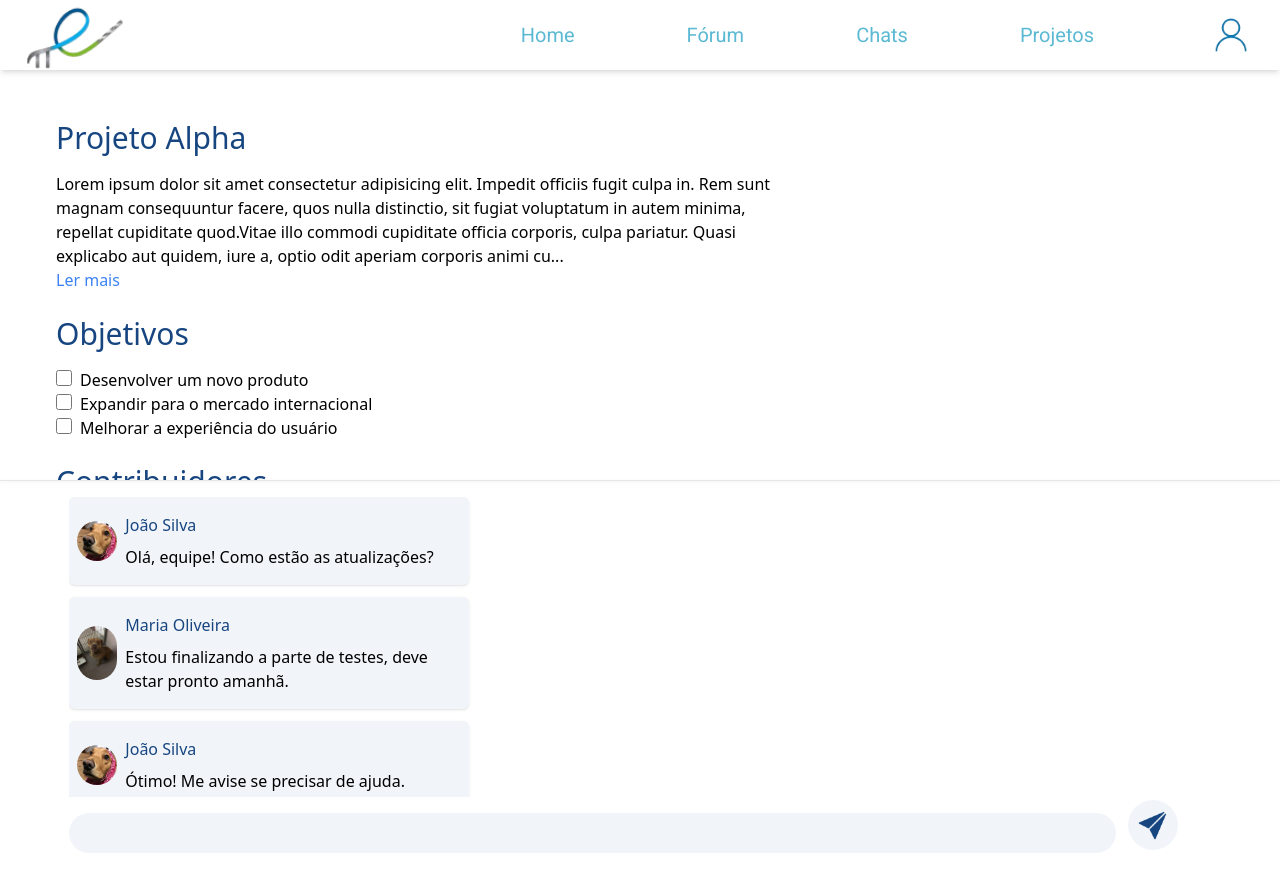
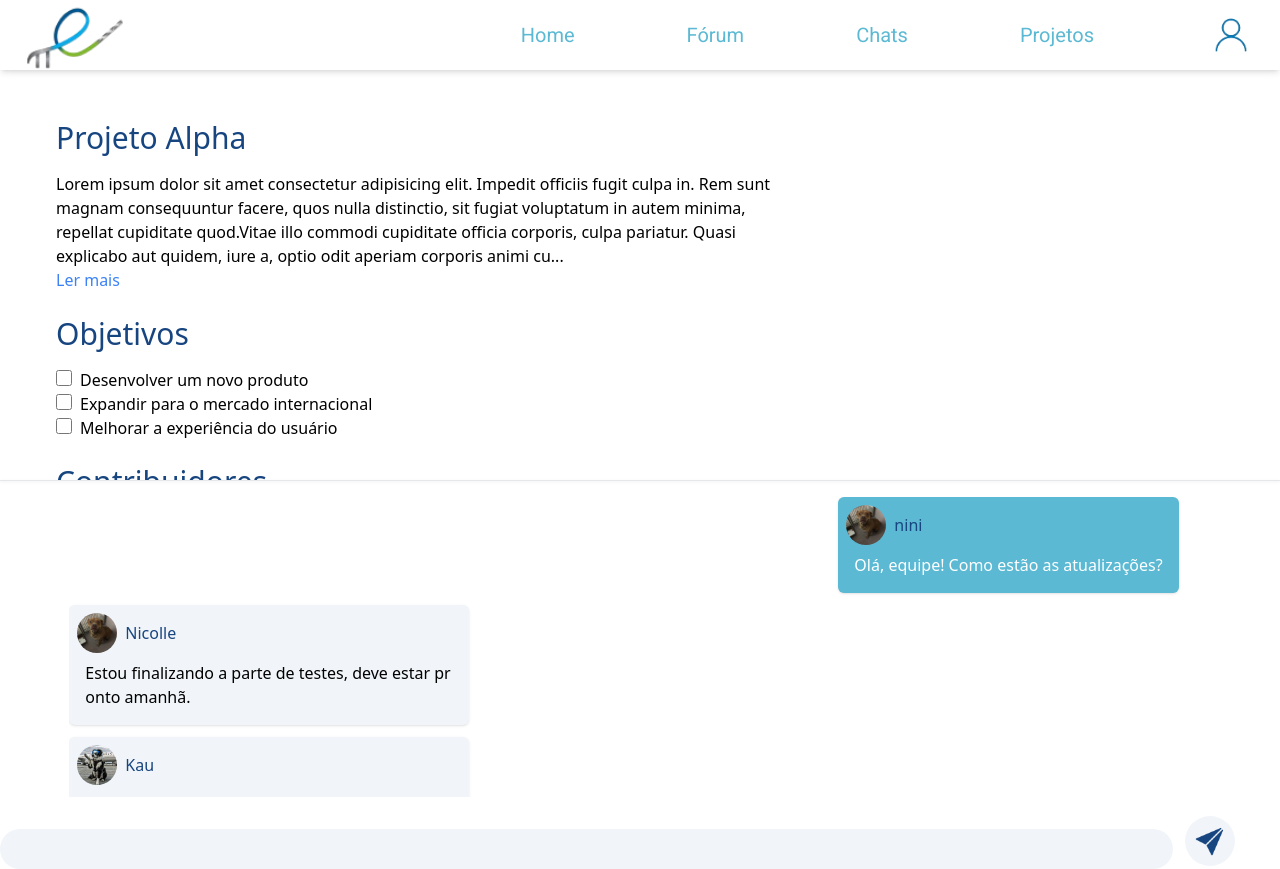
Before and after one commit to matiaszo/forum_ets_frontend, a Next.js app: page /projectSelected in a window 1280 px wide. Built offline with nearby package versions, Linux system fonts and the light colour scheme.

Commit message:
feedback and messages

```diff
--- a/src/app/projectSelected/page.tsx
+++ b/src/app/projectSelected/page.tsx
@@ -8,6 +8,13 @@ import ImageComponent from "@/components/image";
 const idProjectExemple = 1;
 const limit = 350;
 const dataItems = data.find(project => project.id == idProjectExemple);
+
+interface User{
+    id : number
+    image : string
+    name : string
+    //instructor : boolean
+}
 
 const projectPage = () => {
 
@@ -28,12 +35,7 @@ const projectPage = () => {
             const newMessageObject = {
                 id: messages.length + 1,
                 text: newMessage,
-                user: {
-                    id: 1,
-                    name: "Matias Zuniga",
-                    image: "Matias3.jpg",
-                    instructor: false
-                }
+                id_user: 1
             };
 
             setMessages(prevMessages => [...prevMessages, newMessageObject]); // adiciona a nova mensagem na lista
@@ -125,14 +127,16 @@ const projectPage = () => {
                 </div>
 
                 {/* Mostrando contribuidores do projeto */}
-                <div className="ml-8 mt-6">
+                <div className="flex flex-col ml-8 mt-6 w-[300px]">
                     <h1 className={styles.title}>Contribuidores</h1>
                     {dataItems?.users?.map((contributor, index) => (
                         <div key={index} className="flex gap-3 items-center mt-6">
                             <ImageComponent src="topic1.png" width={20} height={20} alt="" />
-                            <h1>{contributor.image}</h1>
+
+                            <ImageComponent src={contributor.image} alt="" width={30} height={30} className="rounded-full object-cover aspect-square" />
+                            <h1>{contributor.name}</h1>
                             <button
-                                className="bg-blue2 text-white rounded p-2 hover:shadow hover:bg-blue1"
+                                className="flex bg-blue2 text-white self-end justify-self-end rounded p-2 hover:shadow hover:bg-blue1"
                                 onClick={() => { setOpen(true) }}
                             >
                                 Feedback
@@ -142,15 +146,53 @@ const projectPage = () => {
                 </div>
             </div>
 
-            {/* cards de mensagens */}
-            <hr className="shadow" />
-            <div className="flex flex-col w-11/12 p-4 justify-self-center">
+                {/* cards de mensagens */}
+                <hr className="shadow" />
+                <div className="flex flex-col w-11/12 p-4 justify-self-center">
                 <div className="flex flex-col h-[300px] overflow-y-auto gap-3 scrollbar-thin scrollbar-thumb-blue3 scrollbar-track-gray-100">
-                    {messages.map((msg) => (
+                    {messages.map((msg) => {
+                    const exempleIdUserLogged = 1;  // id do usuário logado exemplo, vamos pegar do local stored
+
+                    let MsgOwner =
+                    {
+                        name: "<Deletado>",
+                        image: "",
+                        id: -1
+                    }; // default
+
+                    let CurrentUser : boolean = false; // inicia como false
+
+                    if(dataItems != undefined)
+                    {
+                        let users = dataItems.users;
+                        for(let i = 0; i < users.length; ++i)
+                        {
+                            // itera sobre os usuários e envia quem enviou a msg
+                            if(users[i].id === msg.id_user)
+                            {
+                                MsgOwner = users[i];
+                                if(users[i].id === exempleIdUserLogged)
+                                {
+                                    CurrentUser = true; // se for o user atual mandando mensagem
+                                }
+                                break;
+                            }
+                        }
+                    }
+
+                    return (
                         <div key={msg.id}>
-                            <CardMessage user={msg.user.name} text={msg.text} image={msg.user.image} />
+                        <CardMessage
+                            user={MsgOwner.name}
+                            curUser={CurrentUser}
+                            text={msg.text}
+                            image={MsgOwner.image}
+                        />
                         </div>
-                    ))}
+                    );
+                    })}
+
+                </div>
                 </div>
 
                 {/* enviar mensagens */}
@@ -171,7 +213,6 @@ const projectPage = () => {
                         />
                     </div>
                 </div>
-            </div>
         </>
     );
 };
--- a/src/components/cardMessage.tsx
+++ b/src/components/cardMessage.tsx
@@ -1,19 +1,39 @@
 import ImageComponent from "./image";
 import data from '@/constants/dataProjects.json'
+
+const idExempleLocalStorege = 1
 
 type IMessage = {
     user : string,
     text: string,
-    image : string
+    image : string,
+    curUser : boolean
 }
 
-const CardMessage = ({ user, text, image } : IMessage) => {
+const CardMessage = ({ user, text, image, curUser} : IMessage) => {
+
+    /*
+    if(curUser){
+
+        return(
+            <div className="flex shadow p-2 items-center flex-row max-w-[400px] rounded-md bg-blue5 self-end justify-self-end mr-8">
+                <ImageComponent src={image} width={40} height={40} alt="algo" className="rounded-full object-cover  " />
+                <div>
+                    <h1 className="text-blue1 m-2" >{user}</h1>
+                    <p className="ml-2 text-white flex-wrap m-2" >{text}</p>
+                </div>
+            </div>
+        )
+    }
+    */
     return(
-        <div className="flex shadow p-2 items-center flex-row max-w-[400px]  rounded-md bg-slate-100">
-            <ImageComponent src={image} width={40} height={40} alt="algo" className="rounded-full object-cover " />
+        <div className={"flex shadow p-2 items-center flex text-balance flex-row max-w-[400px] rounded-md " + (curUser ? "bg-blue5 text-white self-end justify-self-end mr-8": "bg-slate-100")}>
             <div>
-                <h1 className="text-blue1 m-2" >{user}</h1>
-                <p className="ml-2 flex-wrap m-2" >{text}</p>
+            <div className="flex" >
+                <ImageComponent src={image} width={40} height={40} alt="algo" className="rounded-full object-cover aspect-square" />
+                    <h1 className="text-blue1 m-2" >{user}</h1>
+            </div>
+                <p className="ml-2 text-pretty break-all m-2" >{text}</p>
             </div>
         </div>
     )
--- a/src/constants/dataProjects.json
+++ b/src/constants/dataProjects.json
@@ -6,23 +6,26 @@
       "description": "Lorem ipsum dolor sit amet consectetur adipisicing elit. Impedit officiis fugit culpa in. Rem sunt magnam consequuntur facere, quos nulla distinctio, sit fugiat voluptatum in autem minima, repellat cupiditate quod.Vitae illo commodi cupiditate officia corporis, culpa pariatur. Quasi explicabo aut quidem, iure a, optio odit aperiam corporis animi cumque adipisci porro incidunt tempore consectetur saepe illum error velit accusamus.Neque ea molestias minima voluptatibus! Reprehenderit quo ad, eos odio natus architecto quam, quisquam aspernatur voluptatum facilis, nobis reiciendis. Quas animi officiis mollitia iste illum magnam omnis eius, nostrum autem!Veniam velit aliquid ipsam, ex nam necessitatibus doloribus quia dignissimos, rerum tempora harum voluptate cum provident et esse soluta molestias itaque? Natus illo deleniti reprehenderit cupiditate asperiores praesentium fugit eum?Numquam aspernatur et beatae alias excepturi nemo laudantium cupiditate nisi quia nobis explicabo esse nostrum recusandae, placeat vero eos, odio in facere officia est accusamus sapiente similique mollitia? Odio, iure!",
       "users" : [
         {
+          "id": 1,
+          "name": "nini",
+          "intructor": false,
+          "image": "Nicole.jpg"
+        },
+        {
           "id": 2,
           "name": "Nicolle",
-          "email": "maria@example.com",
           "intructor": false,
           "image": "Nicole.jpg"
         },
         {
           "id": 3,
           "name": "Kau",
-          "email": "carlos@example.com",
           "intructor": true,
           "image": "Kau.jpg"
         },
         {
           "id": 4,
           "name": "Mariana Marques",
-          "email": "ana@example.com",
           "intructor": false,
           "image": "Mari.jpg"
         }
@@ -31,43 +34,33 @@
         {
           "id": 1,
           "text": "Olá, equipe! Como estão as atualizações?",
-          "user": {
-            "id": 1,
-            "image": "Mari.jpg",
-            "name": "João Silva",
-            "instructor": true
-          }
+          "id_user" : 1
         },
         {
           "id": 2,
           "text": "Estou finalizando a parte de testes, deve estar pronto amanhã.",
-          "user": {
-            "id": 2,
-            "image": "Nicole.jpg",
-            "name": "Maria Oliveira",
-            "instructor": false
-          }
+          "id_user": 2
         },
         {
           "id": 3,
-          "text": "Ótimo! Me avise se precisar de ajuda.",
-          "user": {
-            "id": 1,
-            "image": "Mari.jpg",
-            "name": "João Silva",
-            "instructor": true
-          }
+          "text": "Olá, equipe! Como estão as atualizações?",
+          "id_user" : 3
         },
         {
-            "id": 4,
-            "text": "Ótimo! Me avise se precisar de ajuda.",
-            "user": {
-              "id": 1,
-              "image": "Mari.jpg",
-              "name": "João Silva",
-              "instructor": true
-            }
-          }
+          "id": 4,
+          "text": "Ótimo! Me avise se precisar de ajuda.",
+          "id_user": 1
+        },
+        {
+          "id": 5,
+          "text": "Ótimo! Me avise se precisar de ajuda.",
+          "id_user": 1
+        },
+        {
+          "id": 6,
+          "text": "aaaaaaaaaaaaaaaaaaaaaaaaaaaaaaaaaaaaaaaaaaaaaaaaaaaaaaaaaaaaaaaaaaaaaaaaaaaaaaaaaaaaaaaaaaaaaaaaaaaaaaaaaaaaaaaaaaaaaaaaaaaaaaaaaaaaaaaaaaaaaaaaaaaaaaaaaaaaaaaaaaaaaaaaaaaaaaaaaaaaaaaaaaa bom dia",
+          "id_user": 1
+        }
       ]
 
   }
```
Also changed, not shown: src/constants/dataProjectMessage.json (+10 -0 lines).
